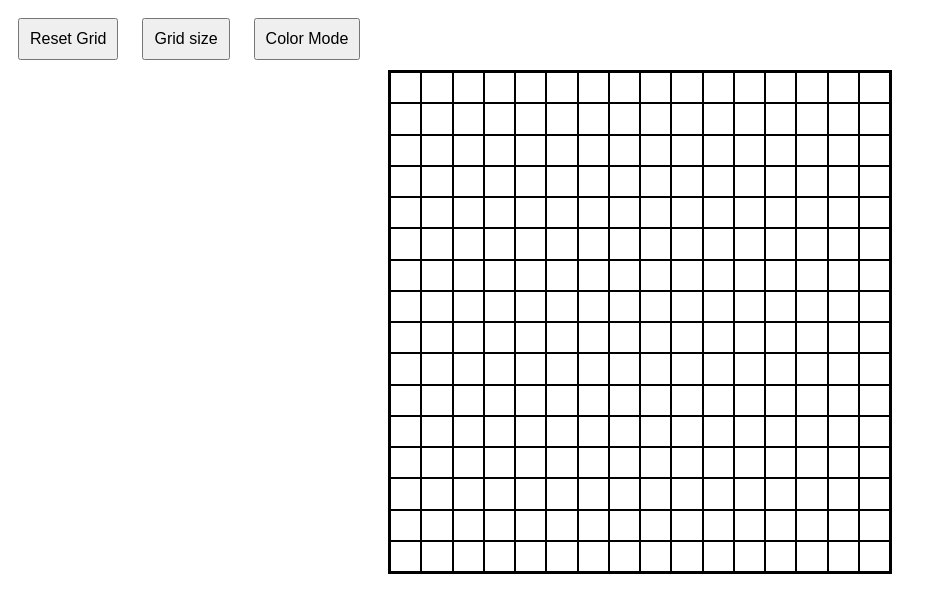
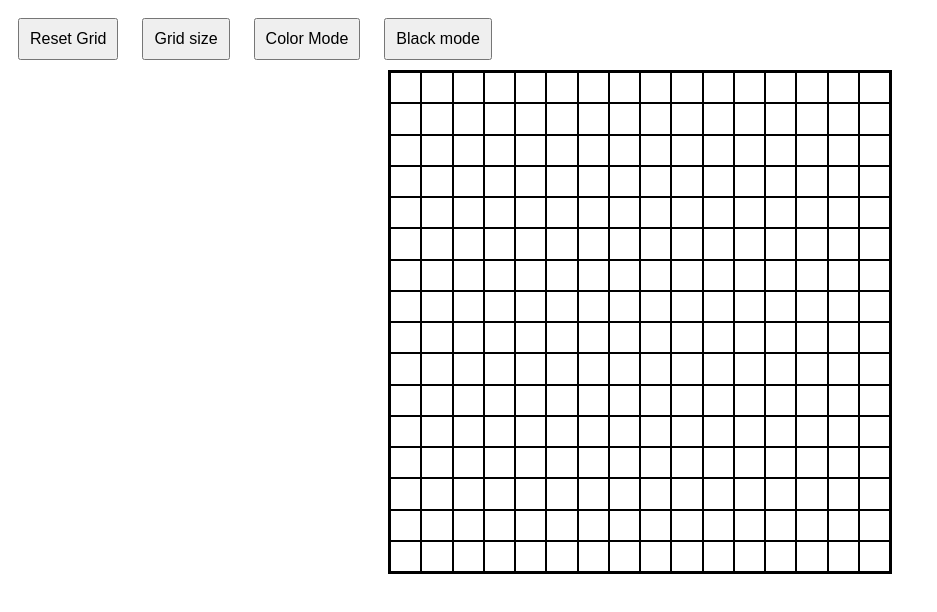
Before and after one commit to morrryyyyy/etch-a-sketch, a plain HTML site: page index.html in a window 1280 px wide. Shown: the whole page, without its empty margins (0-937 px from the left). Drawn offline with Linux system fonts and the light colour scheme.

Commit message:
add button for black mode

```diff
--- a/index.html
+++ b/index.html
@@ -13,6 +13,8 @@
     <button id="grid-button">Grid size</button>
     <!-- Add a button for color mode -->
     <button id="color-mode">Color Mode</button>
+    <!-- Add a button for black mode -->
+     <button id="black-mode">Black mode</button>
     <!-- create a div that serves as a container for the grid, like a box where the grid will be placed into -->
     <div id="container"></div>
     <script src="script.js"></script>
```
